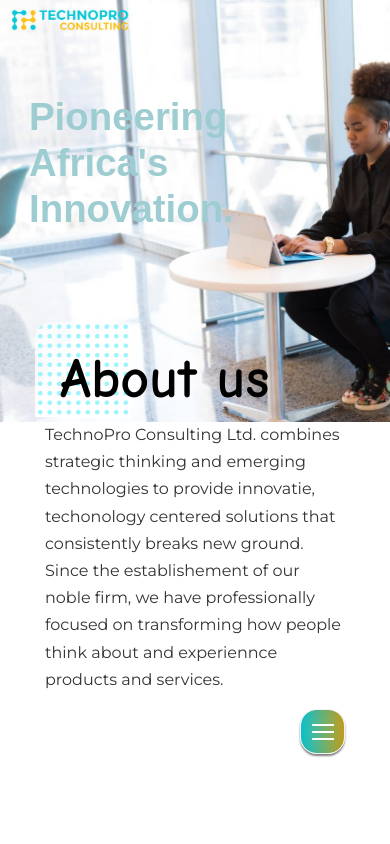
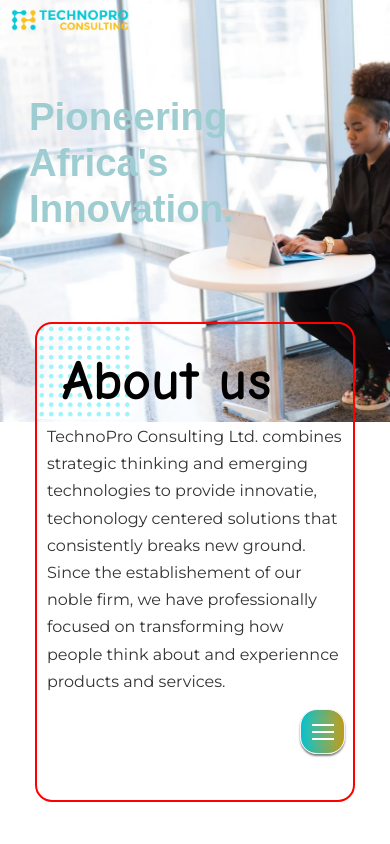
Before and after one commit to lape15/css-image-slider, a React (Create React App) app: page /about in a window 390 px wide. Shown: the top 844 px of the page. Built offline with nearby package versions, Linux system fonts and the light colour scheme; a web font is replaced by a local one.

Commit message:
profile-section created

```diff
--- a/src/components/about/about.css
+++ b/src/components/about/about.css
@@ -724,6 +724,7 @@
     padding: 10px;
     right: 35px;
     height: 480px;
+    border: 2px solid red;
   }
   .container-two.slide-up {
     transform: translateY(-100px);
--- a/src/components/menu/menu-items.css
+++ b/src/components/menu/menu-items.css
@@ -290,7 +290,7 @@
 }
 @media only screen and (max-width: 512px) {
   .menu-box {
-    top: 150px;
+    top: 180px;
     right: 30px;
   }
   .menu-box .menu-btn {
--- a/src/components/services-page/services.css
+++ b/src/components/services-page/services.css
@@ -363,6 +363,7 @@
     padding: 10px;
     right: 5px;
     height: 480px;
+    border: 2px solid green;
   }
   .service-two.slide-up {
     transform: translateY(-100px);
```
